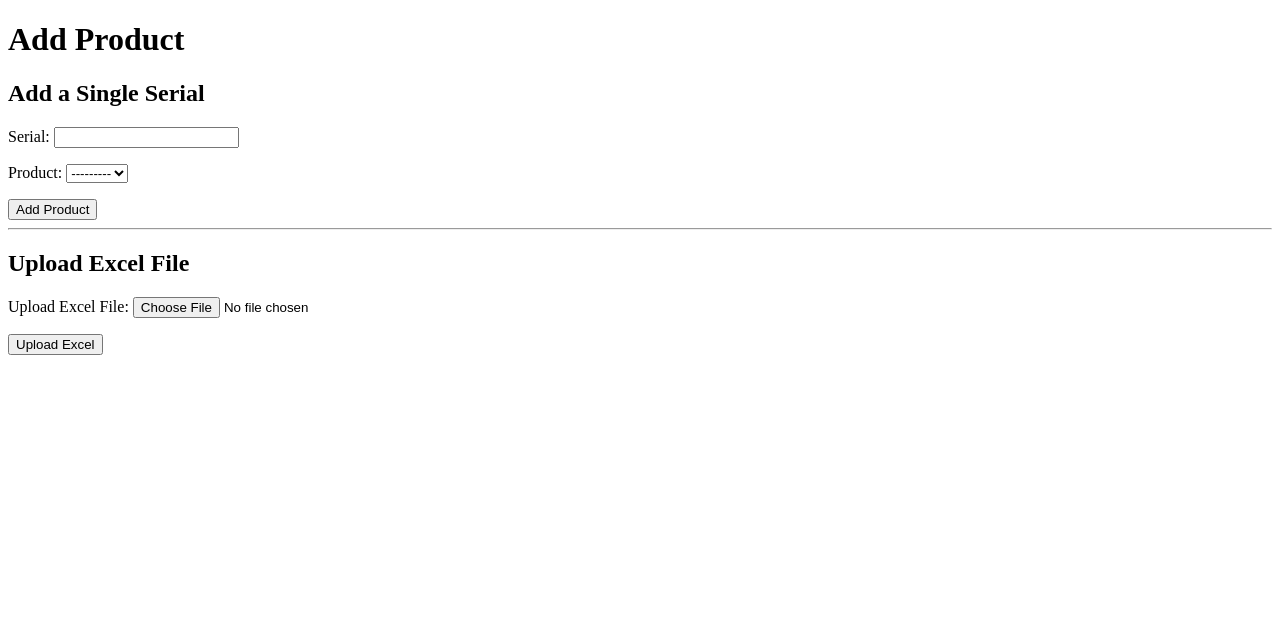
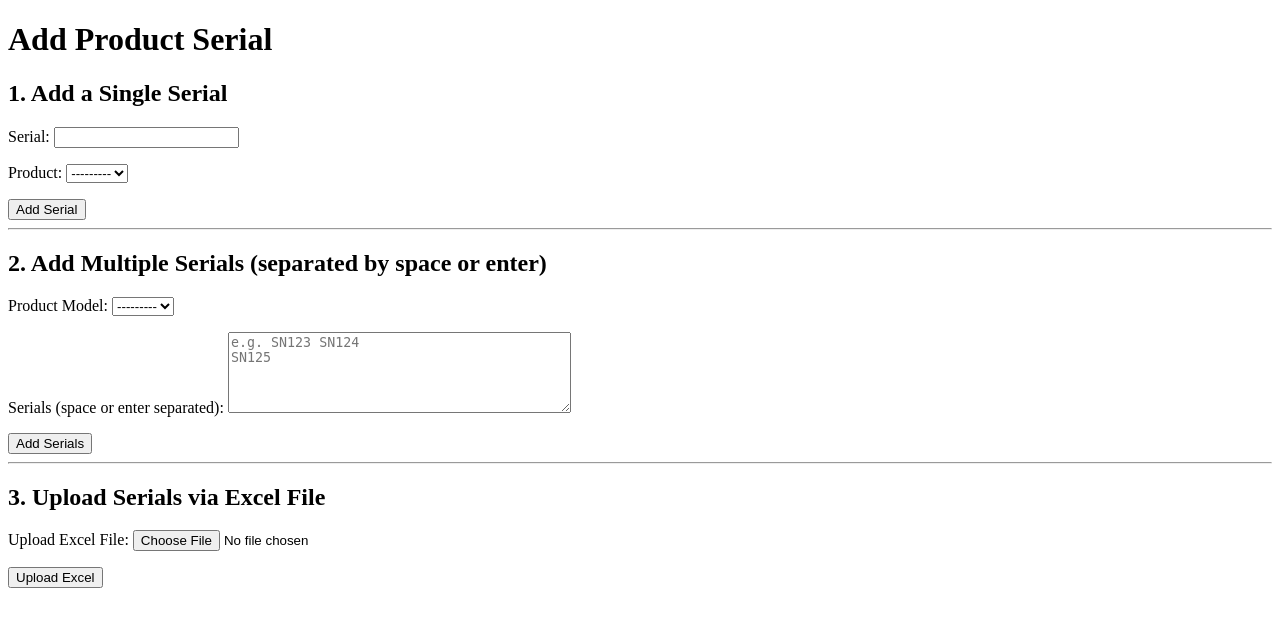
Before and after one commit to 6410615139/Stock, a Django app: page /add_serial/ in a window 1280 px wide. Shown: the part 49-676 px from the top of the page. Run offline with Django 5.2, Linux system fonts and the light colour scheme; the visitor is signed in with stand-in values (Sample User, id 1); data that the repository does not hold is empty.

Commit message:
Feat multiple serial add

```diff
--- a/products/forms.py
+++ b/products/forms.py
@@ -23,3 +23,10 @@ class SerialForm(forms.ModelForm):
 
 class UploadExcelForm(forms.Form):
     excel_file = forms.FileField(label="Upload Excel File")
+
+class MultipleSerialForm(forms.Form):
+    model = forms.ModelChoiceField(queryset=Product.objects.all(), label="Product Model")
+    serials = forms.CharField(
+        label="Serials (space or enter separated)",
+        widget=forms.Textarea(attrs={"rows": 5, "placeholder": "e.g. SN123 SN124\nSN125"}),
+    )
--- a/products/models.py
+++ b/products/models.py
@@ -10,7 +10,7 @@ class Product(models.Model):
     MSRP = models.FloatField()
 
     def __str__(self):
-        return f"{self.brand} | {self.model}"
+        return f"{self.model}"
 
 
 class Serial(models.Model):
--- a/products/views.py
+++ b/products/views.py
@@ -4,7 +4,7 @@ from django.contrib.auth.decorators import login_required, user_passes_test
 from django.http import HttpResponse
 
 import pandas as pd
-from .forms import ProductForm, UploadExcelForm, SerialForm, TransactionForm
+from .forms import ProductForm, UploadExcelForm, SerialForm, TransactionForm, MultipleSerialForm
 from .models import Product, Serial, BranchProduct, Branch
 from django.db.models import Sum
 
@@ -196,45 +196,66 @@ def serial(request):
 @login_required
 def add_serial(request):
     if request.method == 'POST':
-        if 'excel_file' in request.FILES:
+        submit_type = request.POST.get('submit_type')
+
+        # Excel upload
+        if submit_type == 'excel' and 'excel_file' in request.FILES:
             excel_form = UploadExcelForm(request.POST, request.FILES)
             if excel_form.is_valid():
                 excel_file = request.FILES['excel_file']
                 df = pd.read_excel(excel_file)
 
-                # Convert DataFrame to Serials
                 for _, row in df.iterrows():
                     serial_number = row.get('Serial Number')
                     model_name = row.get('Model')
 
-                    # You must fetch the related Product
                     try:
                         product = Product.objects.get(model=model_name)
+                        Serial.objects.create(
+                            serial=serial_number,
+                            product=product
+                        )
                     except Product.DoesNotExist:
-                        continue  # or handle as you wish
-
-                    Serial.objects.create(
-                        serial=serial_number,
-                        product=product
-                    )
+                        continue
 
                 return redirect('serial')
 
-        else:
-            form = SerialForm(request.POST, request.FILES)
+        # Multiple serials (textarea input)
+        elif submit_type == 'multiple':
+            multiple_serial_form = MultipleSerialForm(request.POST)
+            if multiple_serial_form.is_valid():
+                serials_input = multiple_serial_form.cleaned_data['serials']
+                model_name = multiple_serial_form.cleaned_data['model']
+
+                try:
+                    product = Product.objects.get(model=model_name)
+                    print(f"✅ Found product: {product}")
+                    serials = serials_input.replace('\r', '').split('\n')
+                    for s in serials:
+                        for serial in s.split():  # split by space
+                            Serial.objects.create(serial=serial.strip(), product=product)
+                except Product.DoesNotExist:
+                    print(f"❌ Product model '{model_name}' not found")
+
+                return redirect('serial')
+
+        # Single serial
+        elif submit_type == 'single':
+            form = SerialForm(request.POST)
             if form.is_valid():
                 form.save()
                 return redirect('serial')
+
     else:
         form = SerialForm()
         excel_form = UploadExcelForm()
+        multiple_serial_form = MultipleSerialForm()
 
-    viewModel = {
-        'form': form,
-        'excel_form': excel_form
-    }
-
-    return render(request, 'add_serial.html', viewModel)
+    return render(request, 'add_serial.html', {
+        'single_serial_form': form,
+        'excel_form': excel_form,
+        'multiple_serial_form': multiple_serial_form,
+    })
 
 @login_required
 def add_transaction(request):
--- a/templates/add_serial.html
+++ b/templates/add_serial.html
@@ -8,24 +8,33 @@
 {% endblock %}
 
 {% block content %}
-<h1>Add Product</h1>
+<h1>Add Product Serial</h1>
 
-<!-- Single Product Form -->
-<h2>Add a Single Serial</h2>
+<!-- Single Serial Form -->
+<h2>1. Add a Single Serial</h2>
 <form method="post" enctype="multipart/form-data">
     {% csrf_token %}
-    {{ form.media }}
-    {{ form.as_p }}
-    <button type="submit">Add Product</button>
+    {{ single_serial_form.as_p }}
+    <button type="submit" name="submit_type" value="single">Add Serial</button>
+</form>
+
+<hr>
+
+<!-- Multiple Serials Form -->
+<h2>2. Add Multiple Serials (separated by space or enter)</h2>
+<form method="post">
+    {% csrf_token %}
+    {{ multiple_serial_form.as_p }}
+    <button type="submit" name="submit_type" value="multiple">Add Serials</button>
 </form>
 
 <hr>
 
 <!-- Excel Upload Form -->
-<h2>Upload Excel File</h2>
+<h2>3. Upload Serials via Excel File</h2>
 <form method="post" enctype="multipart/form-data">
     {% csrf_token %}
     {{ excel_form.as_p }}
-    <button type="submit">Upload Excel</button>
+    <button type="submit" name="submit_type" value="excel">Upload Excel</button>
 </form>
 {% endblock %}
```
